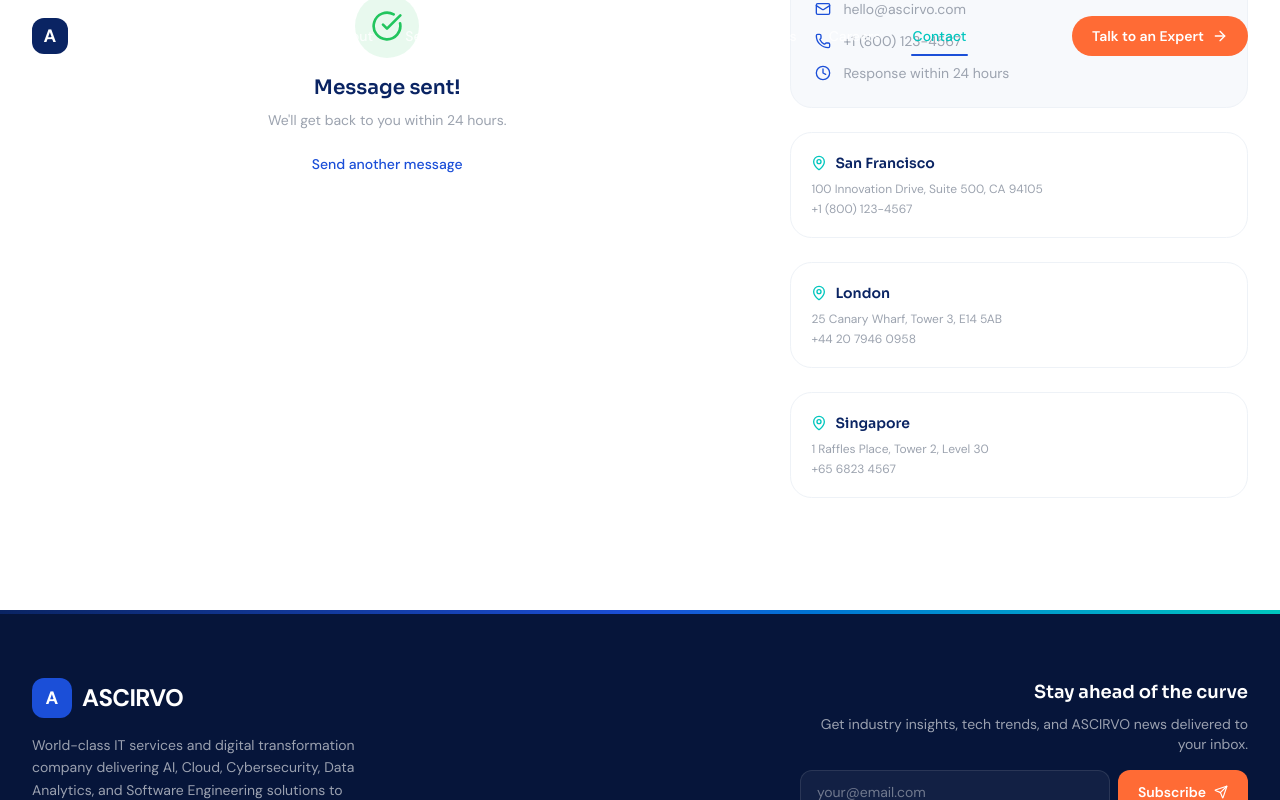
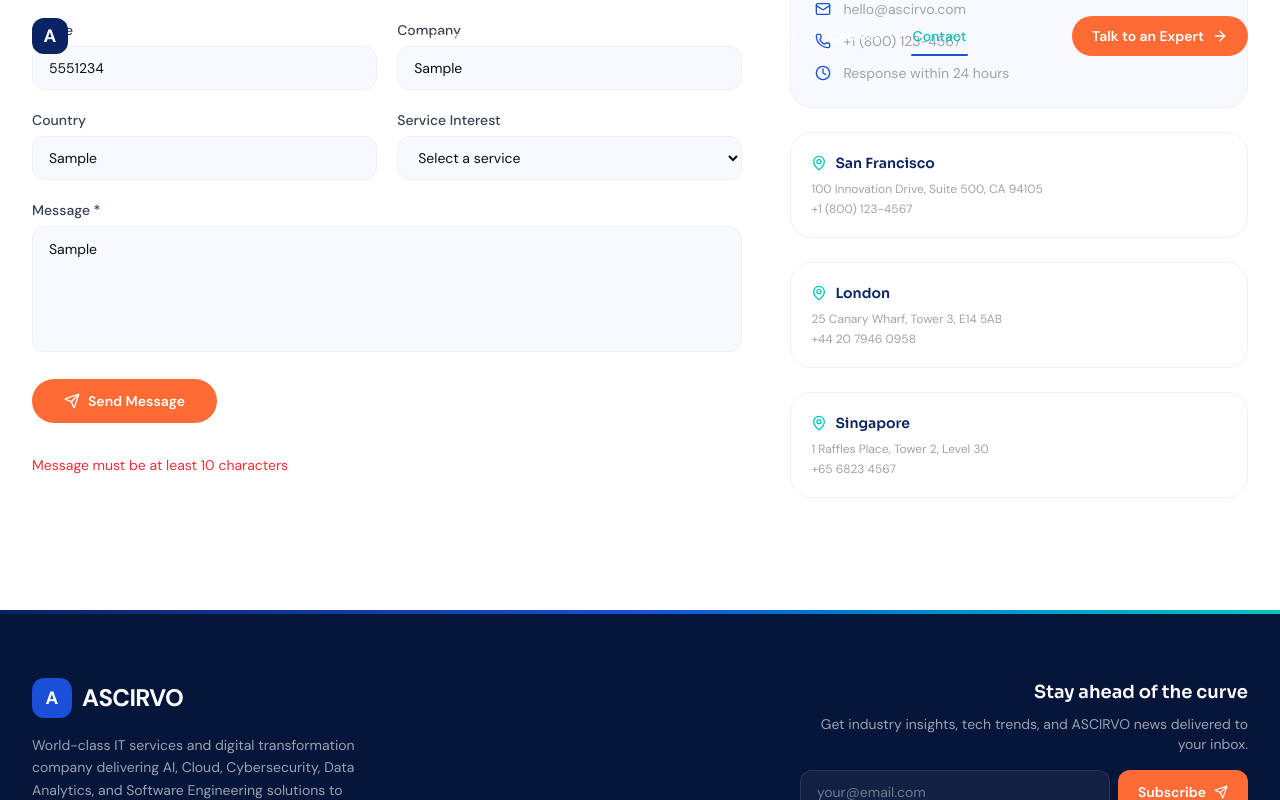
Before and after one commit to mangement-team-quantixlabs/Asrivo-tech, a Next.js app in the folder asrivo-website/: page /contact in a window 1280 px wide. Both pictures are taken after typing "Sample", "name@example.com", "5551234", "Sample", "Sample", "Sample" into the empty fields and a click on the button "Send Message". Shown: the part 587-1387 px from the top of the page. Built offline with nearby package versions, Linux system fonts and the light colour scheme.

Commit message:
update ci.yml karthik branch trigger

```diff
--- a/asrivo-website/app/(marketing)/contact/page.tsx
+++ b/asrivo-website/app/(marketing)/contact/page.tsx
@@ -4,7 +4,7 @@ import { useState } from "react";
 import { Send, CheckCircle, MapPin, Phone, Mail, Clock } from "lucide-react";
 import SectionWrapper from "@/components/layout/SectionWrapper";
 import { siteConfig } from "@/lib/constants";
-import { Metadata } from "next";
+import { submitContactForm } from "@/app/actions/contact";
 
 const offices = [
   { city: "San Francisco", address: "100 Innovation Drive, Suite 500, CA 94105", phone: "+1 (800) 123-4567", email: "sf@ascirvo.com" },
@@ -14,15 +14,30 @@ const offices = [
 
 export default function ContactPage() {
   const [formData, setFormData] = useState({ name: "", email: "", phone: "", company: "", country: "", service_interest: "", message: "" });
-  const [status, setStatus] = useState<"idle" | "loading" | "success">("idle");
+  const [status, setStatus] = useState<"idle" | "loading" | "success" | "error">("idle");
+  const [errorMsg, setErrorMsg] = useState("");
 
   const handleSubmit = async (e: React.FormEvent) => {
     e.preventDefault();
     setStatus("loading");
-    // TODO: Submit to Supabase contact_leads table
-    await new Promise((r) => setTimeout(r, 1000));
-    setStatus("success");
-    setFormData({ name: "", email: "", phone: "", company: "", country: "", service_interest: "", message: "" });
+    setErrorMsg("");
+
+    try {
+      const fd = new FormData();
+      Object.entries(formData).forEach(([key, val]) => fd.append(key, val));
+      const result = await submitContactForm(fd);
+
+      if (result.success) {
+        setStatus("success");
+        setFormData({ name: "", email: "", phone: "", company: "", country: "", service_interest: "", message: "" });
+      } else {
+        setStatus("error");
+        setErrorMsg(result.error || "Something went wrong. Please try again.");
+      }
+    } catch {
+      setStatus("error");
+      setErrorMsg("Network error. Please try again.");
+    }
   };
 
   const inputClass = "h-11 w-full rounded-lg border border-border bg-brand-off-white px-4 text-sm focus:border-brand-electric focus:outline-none focus:ring-2 focus:ring-brand-electric/20";
@@ -92,6 +107,9 @@ export default function ContactPage() {
                 <button type="submit" disabled={status === "loading"} className="inline-flex h-11 items-center gap-2 rounded-full bg-brand-orange px-8 text-sm font-semibold text-white transition-all hover:bg-brand-orange/90 hover:shadow-lg active:scale-[0.98] disabled:opacity-50">
                   {status === "loading" ? <div className="h-4 w-4 animate-spin rounded-full border-2 border-white border-t-transparent" /> : <><Send className="h-4 w-4" /> Send Message</>}
                 </button>
+                {status === "error" && errorMsg && (
+                  <p className="mt-3 text-sm text-red-500">{errorMsg}</p>
+                )}
               </form>
             )}
           </div>
--- a/asrivo-website/app/layout.tsx
+++ b/asrivo-website/app/layout.tsx
@@ -24,6 +24,7 @@ const jetbrainsMono = JetBrains_Mono({
 });
 
 export const metadata: Metadata = {
+  metadataBase: new URL("https://ascirvo.com"),
   title: {
     default: "ASCIRVO — Engineering Tomorrow's Digital Enterprise",
     template: "%s | ASCIRVO",
@@ -80,6 +81,7 @@ export default function RootLayout({
       lang="en"
       className={`${sora.variable} ${dmSans.variable} ${jetbrainsMono.variable} h-full antialiased`}
       suppressHydrationWarning
+      data-scroll-behavior="smooth"
     >
       <body className="min-h-full flex flex-col">
         <a href="#main-content" className="skip-to-content">
--- a/asrivo-website/next.config.ts
+++ b/asrivo-website/next.config.ts
@@ -31,6 +31,14 @@ const nextConfig: NextConfig = {
             key: "Permissions-Policy",
             value: "camera=(), microphone=(), geolocation=()",
           },
+          {
+            key: "Strict-Transport-Security",
+            value: "max-age=63072000; includeSubDomains; preload",
+          },
+          {
+            key: "Content-Security-Policy",
+            value: "frame-ancestors 'none'",
+          },
         ],
       },
     ];
--- a/asrivo-website/package.json
+++ b/asrivo-website/package.json
@@ -3,7 +3,7 @@
   "version": "0.1.0",
   "private": true,
   "scripts": {
-    "dev": "next dev",
+    "dev": "next dev --experimental-https",
     "build": "next build",
     "start": "next start",
     "lint": "eslint"
--- a/asrivo-website/types/index.ts
+++ b/asrivo-website/types/index.ts
@@ -13,6 +13,7 @@ export interface ContactLead {
   country?: string;
   service_interest?: string;
   message?: string;
+  lead_notes?: string;
   status: "new" | "read" | "contacted" | "closed";
   created_at: string;
 }
```
Also changed, not shown: 1 other file (tests, documents, lock files or other folders).
